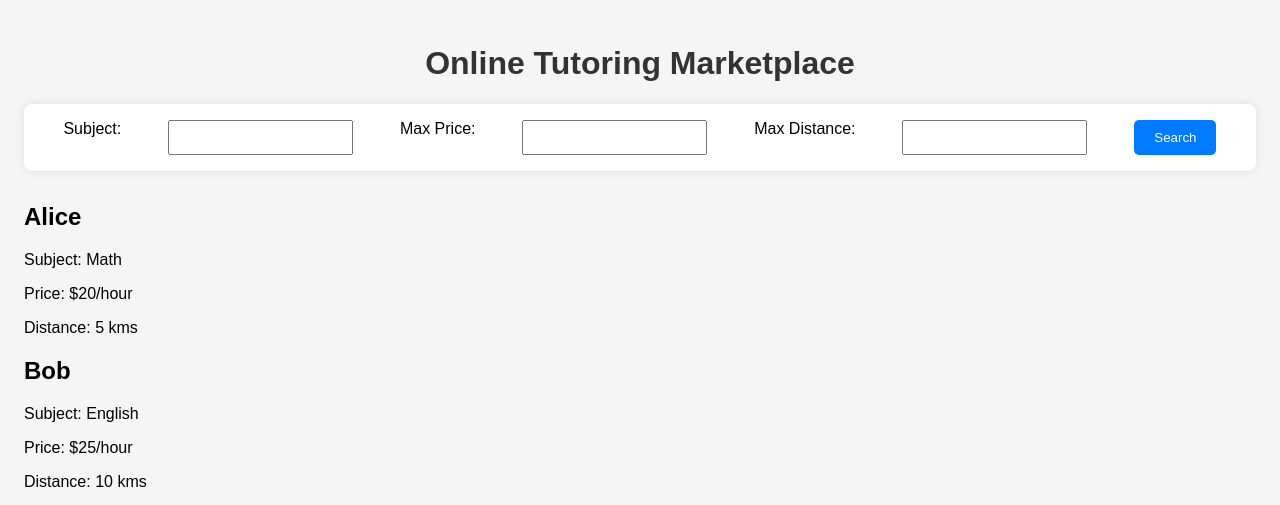
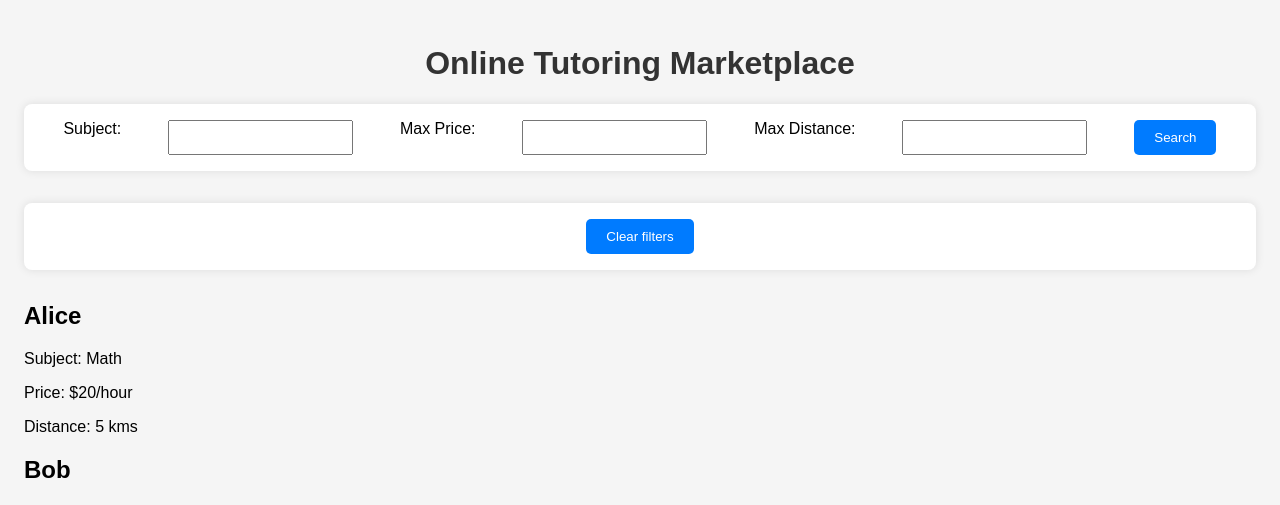
Before and after one commit to nexuspcs/TutorFinderConcept, a PHP site: page / in a window 1280 px wide. Shown: the top 505 px of the page. Run offline with PHP 8.4, Linux system fonts and the light colour scheme.

Commit message:
Update index.php

```diff
--- a/index.php
+++ b/index.php
@@ -65,7 +65,10 @@
         <input type="number" id="distance" name="distance">
         <input type="submit" value="Search">
     </form>
-
+<!-- Clear filters form -->
+<form action="" method="post">
+        <input type="submit" value="Clear filters">
+    </form>
     <?php
 
     session_start();
```
